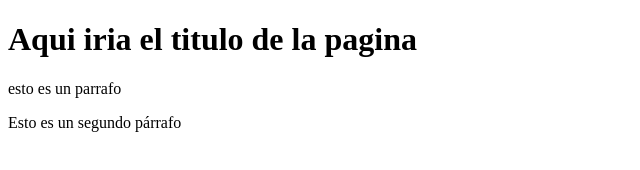
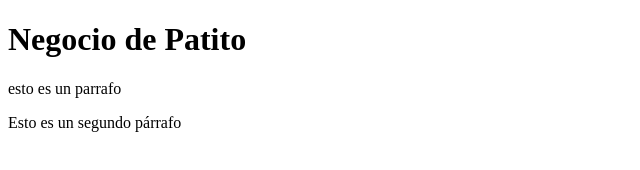
Before and after one commit to Twinkym/Proyecto-web-empresa-jota, a plain HTML site: page index.html in a window 1280 px wide. Shown: the whole page, without its empty margins (0-640 px from the left). Drawn offline with Linux system fonts and the light colour scheme.

Commit message:
Comenzando el Proyecto de Patito

```diff
--- a/index.html
+++ b/index.html
@@ -3,10 +3,10 @@
 <head>
     <meta charset="UTF-8">
     <meta name="viewport" content="width=device-width, initial-scale=1.0">
-    <title>Document</title>
+    <title>Pagina Principal del Negocio de Patito</title>
 </head>
 <body>
-    <h1>Aqui iria el titulo de la pagina</h1>
+    <h1>Negocio de Patito</h1>
     <p>esto es un parrafo</p>
 
     <p>Esto es un segundo párrafo</p>
```
